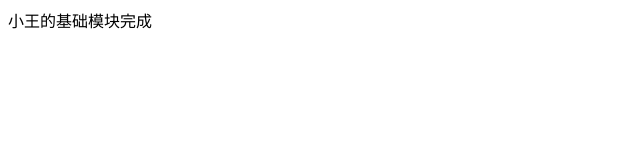
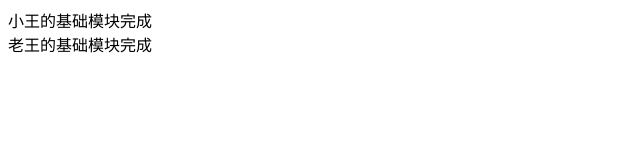
Before and after one commit to hj7778/myfirst, a plain HTML site: page index.html in a window 1280 px wide. Shown: the whole page, without its empty margins (0-640 px from the left). Drawn offline with Linux system fonts and the light colour scheme.

Commit message:
老王基础模块完成

```diff
--- a/index.html
+++ b/index.html
@@ -12,5 +12,7 @@
 
 
   <div>小王的基础模块完成</div>
+
+  <div>老王的基础模块完成</div>
  </body>
 </html>
```
Also changed, not shown: 1 other file.
